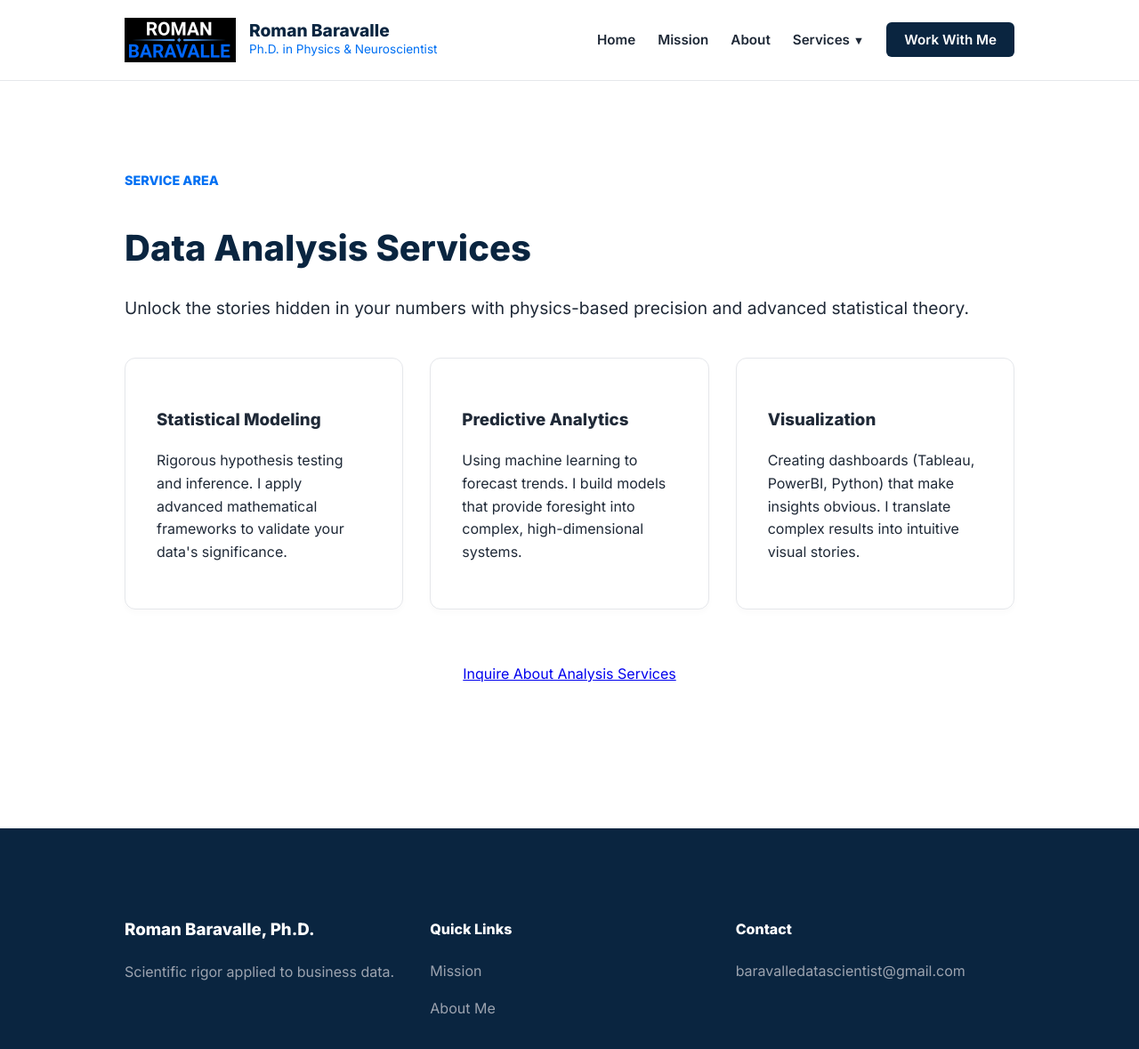
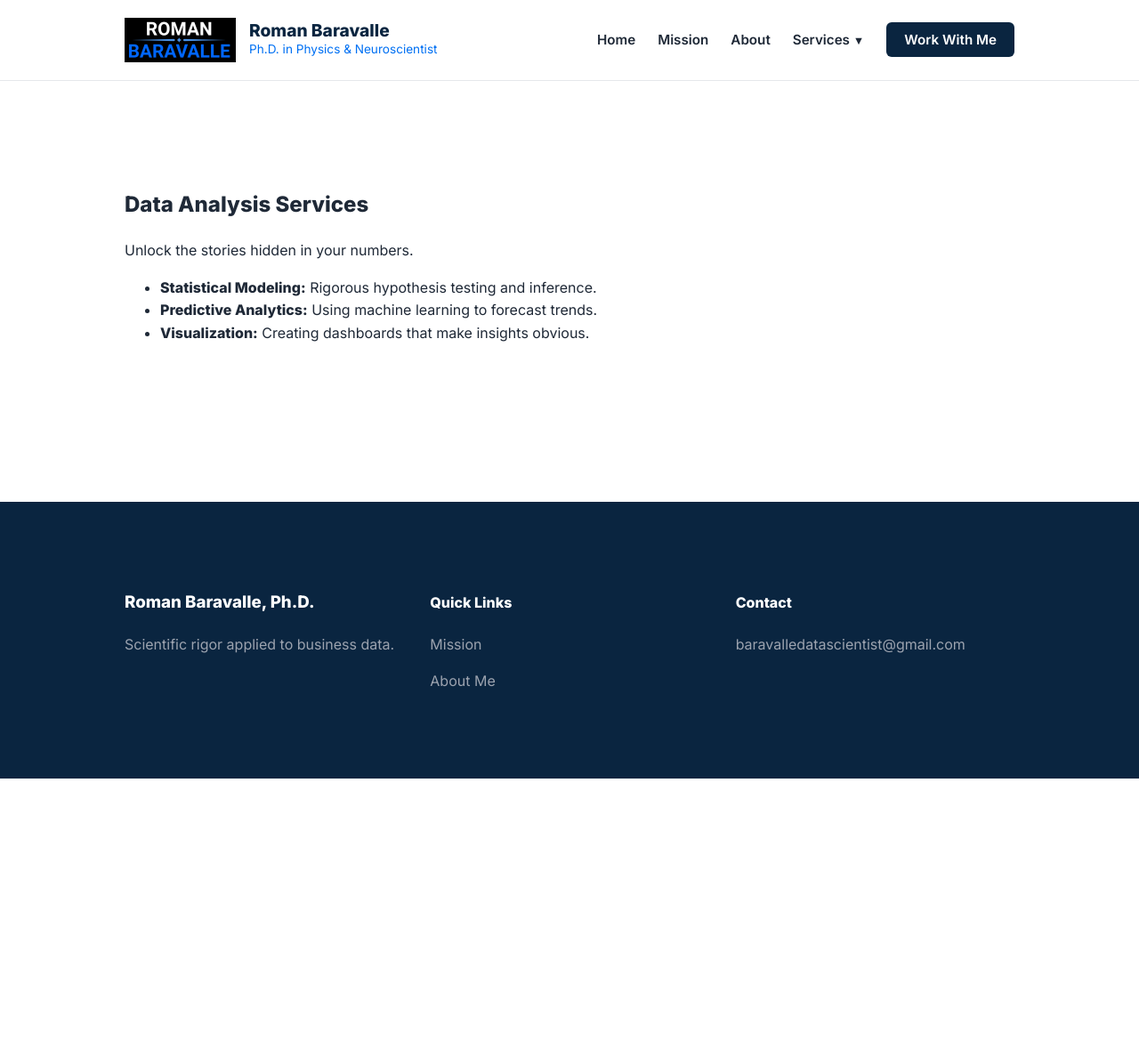
Before and after one commit to RomanDataScience/BaravalleDataSolver, a Jekyll site: the page built from services/analysis.md, in a window 1280 px wide and 1242 px high. Shown: the top 1179 px of the window at 89% size. Built offline with Jekyll 4.4.1, drawn with Linux system fonts in a browser that asks for light colours.

Commit message:
Update analysis.md

```diff
--- a/services/analysis.md
+++ b/services/analysis.md
@@ -2,32 +2,16 @@
 layout: default
 title: Data Analysis Services
 permalink: /services/analysis/
-description: Advanced statistical analysis and predictive modeling services by Dr. Roman Baravalle.
 ---
 
 <div class="section">
   <div class="container">
-    <div style="text-transform: uppercase; color: var(--primary); font-weight: 700; font-size: 0.9rem; margin-bottom: 10px;">Service Area</div>
-    <h2 style="font-size: 2.5rem; color: var(--secondary); margin-bottom: 20px;">Data Analysis Services</h2>
-    <p style="font-size: 1.2rem; line-height: 1.6; margin-bottom: 30px;">Unlock the stories hidden in your numbers with physics-based precision and advanced statistical theory.</p>
-
-    <div class="grid-3" style="margin-top: 40px;">
-      <div class="card">
-        <h3>Statistical Modeling</h3>
-        <p>Rigorous hypothesis testing and inference. I apply advanced mathematical frameworks to validate your data's significance.</p>
-      </div>
-      <div class="card">
-        <h3>Predictive Analytics</h3>
-        <p>Using machine learning to forecast trends. I build models that provide foresight into complex, high-dimensional systems.</p>
-      </div>
-      <div class="card">
-        <h3>Visualization</h3>
-        <p>Creating dashboards (Tableau, PowerBI, Python) that make insights obvious. I translate complex results into intuitive visual stories.</p>
-      </div>
-    </div>
-
-    <div style="margin-top: 60px; text-align: center;">
-      <a href="{{ '/contact' | relative_url }}" class="hero-btn">Inquire About Analysis Services</a>
-    </div>
+    <h2>Data Analysis Services</h2>
+    <p>Unlock the stories hidden in your numbers.</p>
+    <ul>
+      <li><strong>Statistical Modeling:</strong> Rigorous hypothesis testing and inference.</li>
+      <li><strong>Predictive Analytics:</strong> Using machine learning to forecast trends.</li>
+      <li><strong>Visualization:</strong> Creating dashboards that make insights obvious.</li>
+    </ul>
   </div>
 </div>
```
